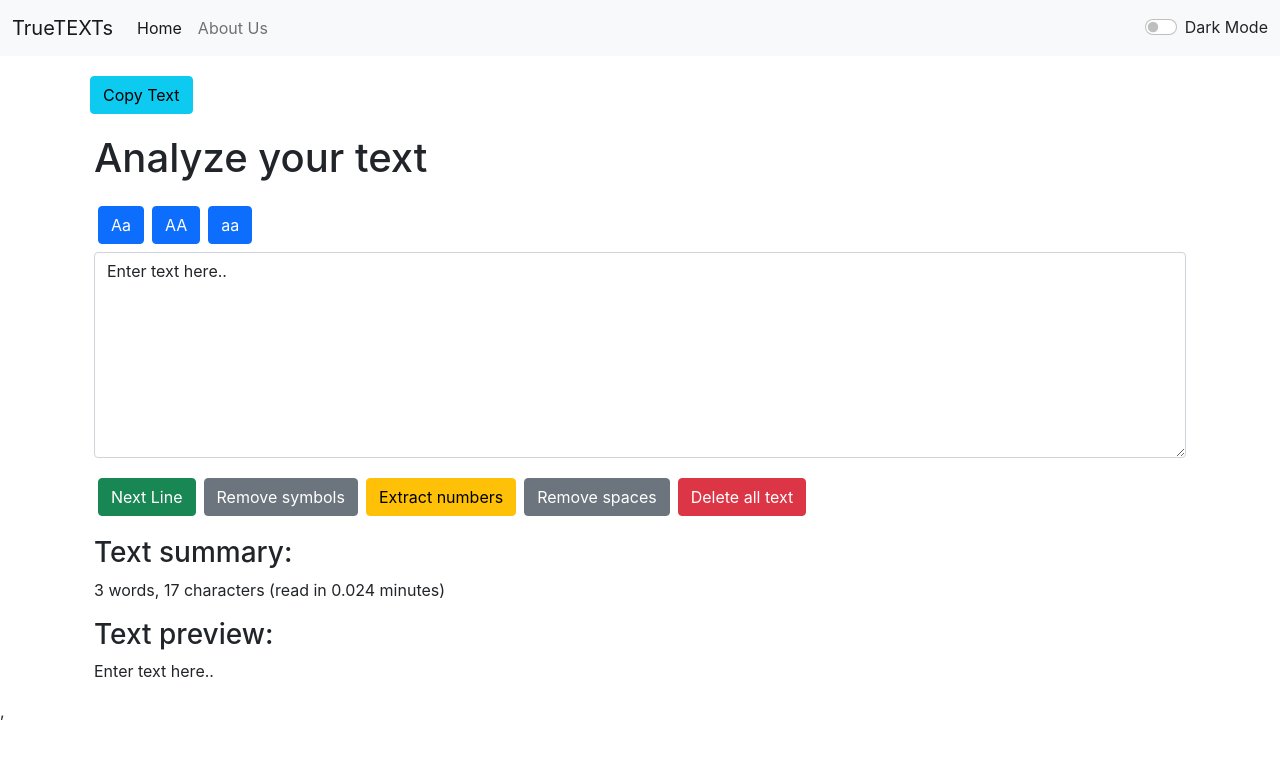
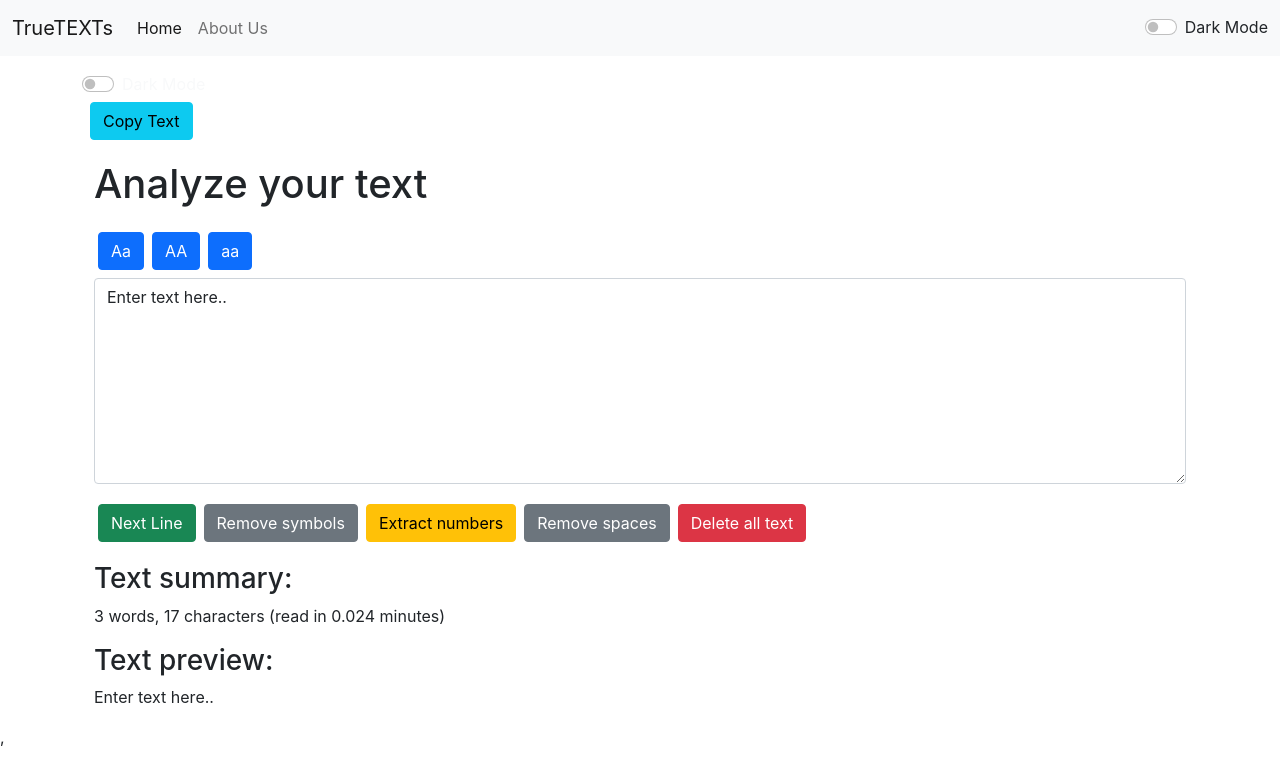
Before and after one commit to snowBaby222/TrueTEXTs, a React (Create React App) app: page / in a window 1280 px wide. Shown: the top 782 px of the page. Built offline with nearby package versions, Linux system fonts and the light colour scheme.

Commit message:
Update TextForm.js

```diff
--- a/src/components/TextForm.js
+++ b/src/components/TextForm.js
@@ -94,6 +94,10 @@ const toggleStyle =() =>{
 
   return (
       <>
+     <div className={`form-check form-switch text-${props.mode==='light'?'dark':'light'}`}>
+      <input className="form-check-input" type="checkbox" onClick={props.toggleMode} role="switch" id="flexSwitchCheckChecked"/>
+  <label className="form-check-label" htmlFor="flexSwitchCheckChecked">Dark Mode</label>
+</div>
       <button className="btn btn-info mx-2 my-1" onClick={handleCopyClick}>Copy Text</button>
     <div className='container my-3'>
         <h1 className='my-3'>{props.heading}</h1>
```
